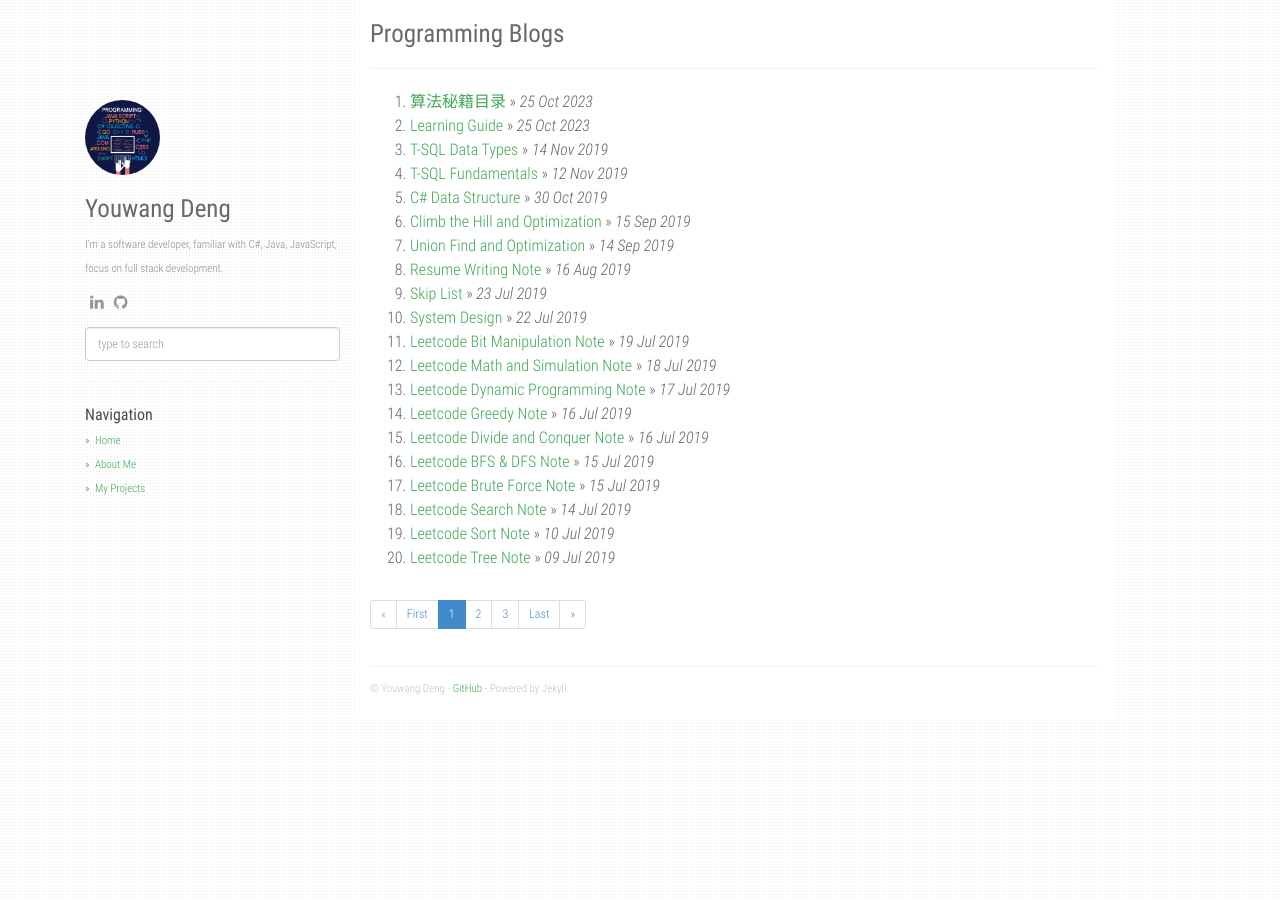
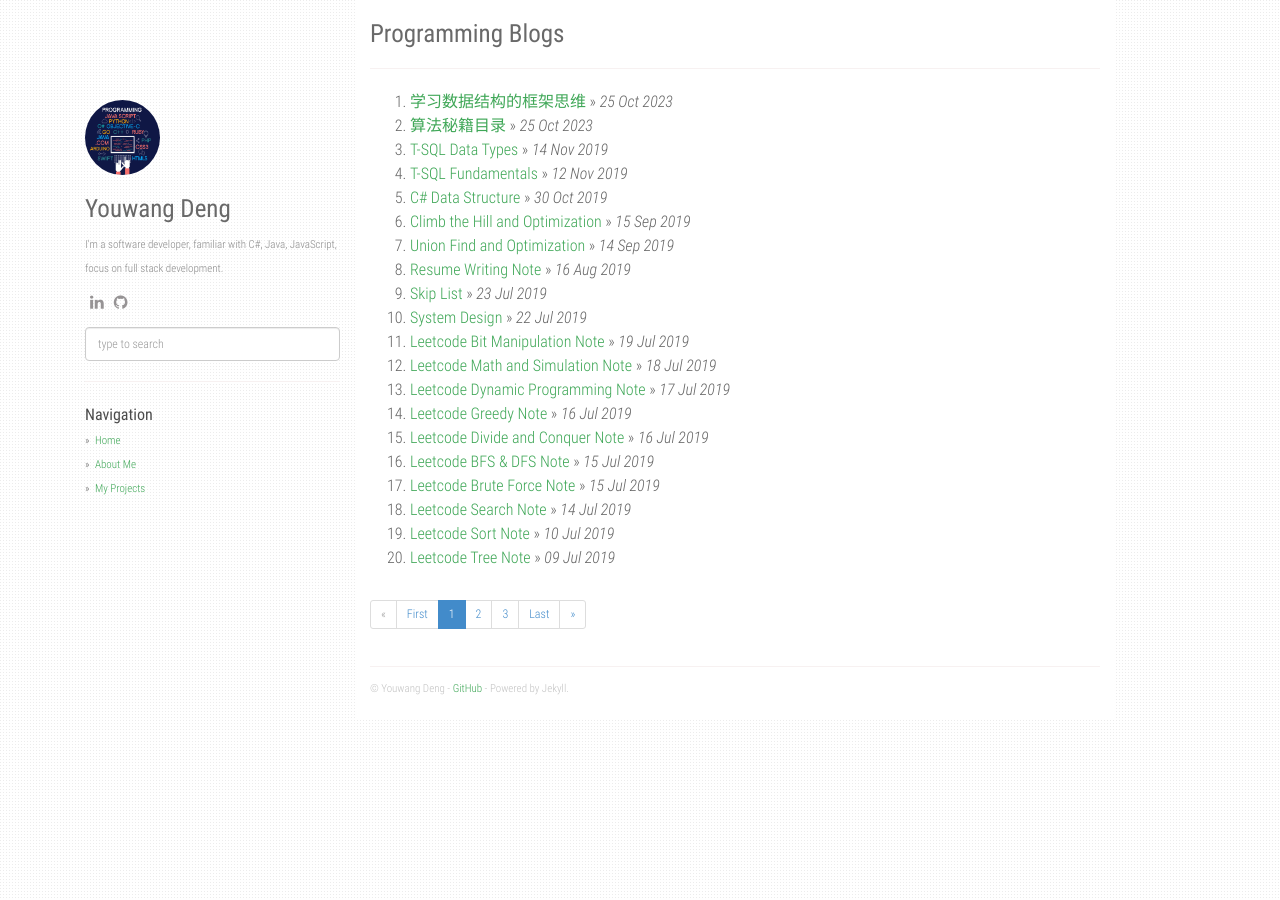
Before and after one commit to YouwangDeng/YouwangDeng.github.io, a Jekyll site: the page built from index.html, in a window 1280 px wide. Built offline with Jekyll 4.4.1, drawn with Linux system fonts in a browser that asks for light colours; the list of posts is cut into pages by our own code.

Commit message:
Update 2023-10-25-learning-guide.md

```diff
--- a/_posts/2023-10-25-learning-guide.md
+++ b/_posts/2023-10-25-learning-guide.md
@@ -1,3 +1,9 @@
+---
+layout: post
+title:  "学习数据结构的框架思维"
+date:   2023-10-25 20:30:00 +0800
+categories: [Algorithm]
+---
 -----------
 
 这是好久之前的一篇文章 [学习数据结构的框架思维](http://mp.weixin.qq.com/s?__biz=MzAxODQxMDM0Mw==&mid=2247484520&idx=1&sn=2c6507c7f25c0fd29fd1d146ee3b067c&chksm=9bd7fa60aca073763785418d15ed03c9debdd93ca36f4828fa809990116b1e7536c3f68a7b71&scene=21#wechat_redirect) 的修订版。之前那篇文章收到广泛好评，没看过也没关系，这篇文章会涵盖之前的所有内容，并且会举很多代码的实例，谈谈如何使用框架思维，并且给对于算法无从下手的朋友给一点**具体可执行**的刷题建议。
```
